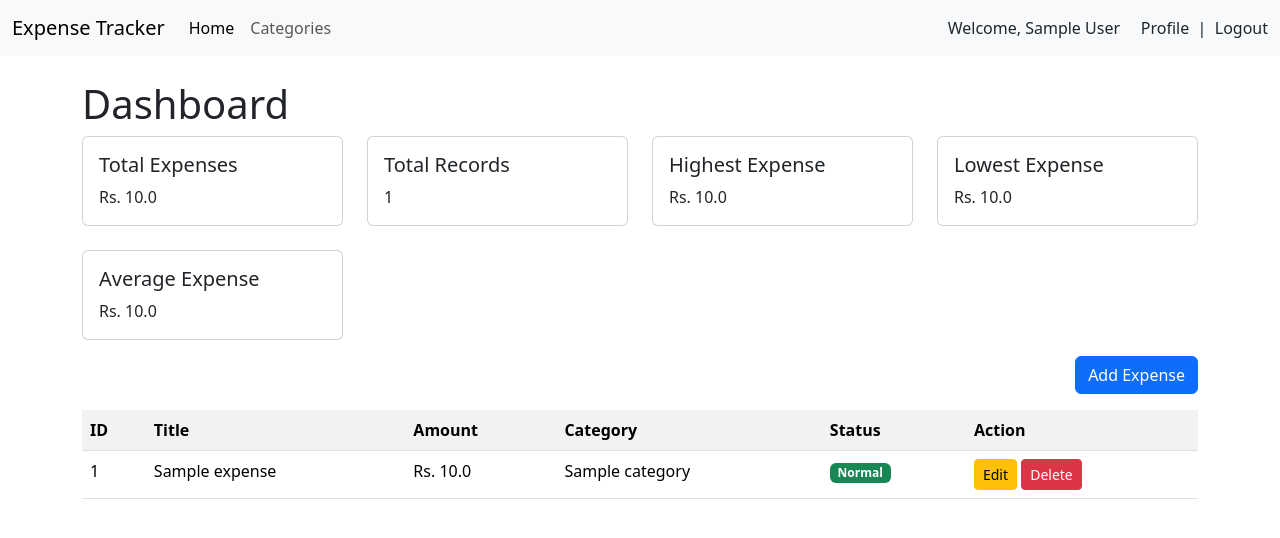
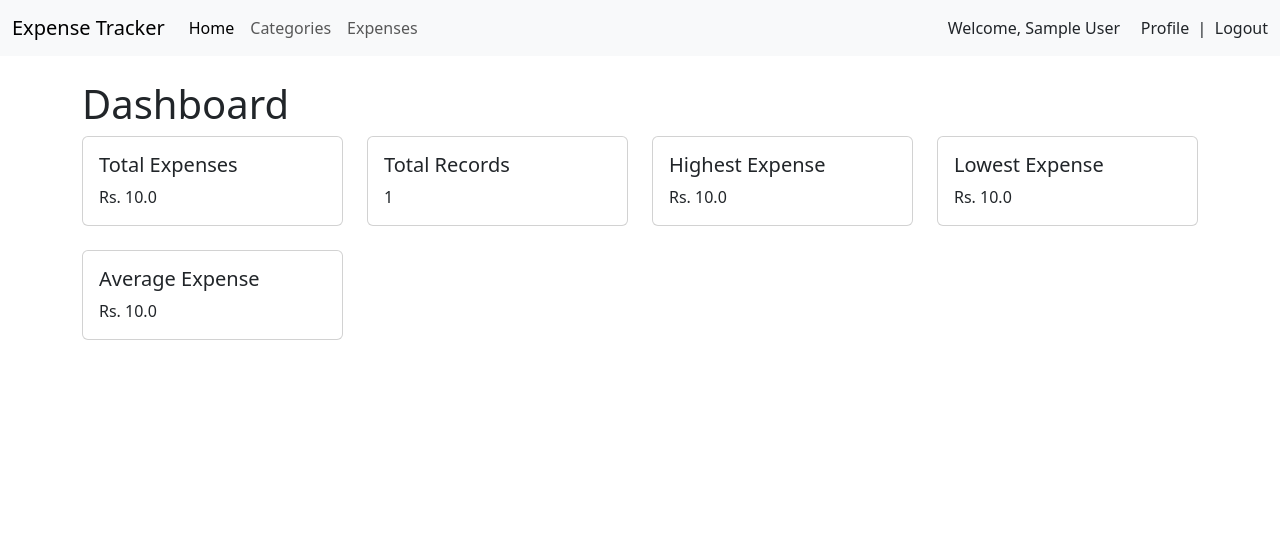
Before and after one commit to akhtarn963/expense-manager, a Flask app: page / in a window 1280 px wide. Shown: the top 538 px of the page. Run offline with Flask 3, Linux system fonts and the light colour scheme; the visitor is signed in with stand-in values (Sample User, id 1); tables that the repository leaves empty hold one stand-in row (values such as "Sample post").

Commit message:
Refactor routes and organize templates by feature

```diff
--- a/app/__init__.py
+++ b/app/__init__.py
@@ -15,10 +15,13 @@ def create_app():
 
     app.jinja_env.globals["format_money"] = format_money
 
-    from app.routes import expense_bp, auth_bp, category_bp
+    from app.routes import dashboard_bp, expense_bp, auth_bp, category_bp, profile_bp
+
+    app.register_blueprint(dashboard_bp)
     app.register_blueprint(expense_bp)
     app.register_blueprint(auth_bp)
     app.register_blueprint(category_bp)
+    app.register_blueprint(profile_bp)
 
     @app.before_request
     def before_request():
--- a/app/routes/__init__.py
+++ b/app/routes/__init__.py
@@ -1,3 +1,5 @@
+from .dashboard_routes import dashboard_bp
 from .expense_routes import expense_bp
 from .auth_routes import auth_bp
 from .category_routes import category_bp
+from .profile_routes import profile_bp
--- a/app/routes/auth_routes.py
+++ b/app/routes/auth_routes.py
@@ -35,7 +35,7 @@ def register():
         flash("Registration successful. Please log in.", "success")
         return redirect(url_for("auth.login"))
 
-    return render_template("register.html")
+    return render_template("auth/register.html")
 
 @auth_bp.route("/login", methods=["GET", "POST"])
 def login():
@@ -47,12 +47,12 @@ def login():
         if user and check_password_hash(user.password, password):
             session["user_id"] = user.id
             flash("Login successful.", "success")
-            return redirect(url_for("expense.home"))
+            return redirect(url_for("dashboard.home"))
         else:
             flash("Invalid email or password.", "danger")
             return redirect(url_for("auth.login"))
 
-    return render_template("login.html")
+    return render_template("auth/login.html")
 
 @auth_bp.route("/logout")
 def logout():
--- a/app/routes/category_routes.py
+++ b/app/routes/category_routes.py
@@ -17,7 +17,7 @@ category_bp = Blueprint("category", __name__)
 @login_required
 def list_categories():
     categories = Category.query.all()
-    return render_template("category.html", categories=categories)
+    return render_template("categories/index.html", categories=categories)
 
 @category_bp.route("/add-category", methods=["GET", "POST"])
 @login_required
@@ -37,7 +37,7 @@ def add_category():
         db.session.commit()
         flash("Category added successfully.", "success")
         return redirect(url_for("category.list_categories"))
-    return render_template("add_category.html")
+    return render_template("categories/add.html")
 
 @category_bp.route("/edit-category/<int:category_id>", methods=["GET", "POST"])
 @login_required
@@ -56,7 +56,7 @@ def edit_category(category_id):
         db.session.commit()
         flash("Category updated successfully.", "success")
         return redirect(url_for("category.list_categories"))
-    return render_template("edit_category.html", category=category)
+    return render_template("categories/edit.html", category=category)
 
 @category_bp.route("/delete-category/<int:category_id>", methods=["POST"])
 @login_required
--- /dev/null
+++ b/app/routes/dashboard_routes.py
@@ -0,0 +1,27 @@
+from flask import (
+    Blueprint,
+    render_template,
+    request,
+    redirect,
+    url_for,
+    session,
+    g,
+    flash
+    )
+from app.models import Expense, db, Category
+from app.utils import calculate_statistics
+from app.decorators import login_required
+
+dashboard_bp = Blueprint("dashboard", __name__)
+
+@dashboard_bp.route("/")
+@login_required
+def home():
+    expenses = Expense.query.filter_by(user_id=g.user.id).all()
+    stats = calculate_statistics(expenses)
+
+    return render_template(
+        "dashboard/index.html",
+        expenses=expenses,
+        stats=stats
+    )
--- a/app/routes/expense_routes.py
+++ b/app/routes/expense_routes.py
@@ -15,14 +15,14 @@ from werkzeug.security import generate_password_hash, check_password_hash
 
 expense_bp = Blueprint("expense", __name__)
 
-@expense_bp.route("/")
+@expense_bp.route("/expenses")
 @login_required
 def home():
     expenses = Expense.query.filter_by(user_id=g.user.id).all()
     stats = calculate_statistics(expenses)
 
     return render_template(
-        "home.html",
+        "expenses/index.html",
         expenses=expenses,
         stats=stats
     )
@@ -47,7 +47,7 @@ def add_expense():
         db.session.commit()
         flash("Expense added successfully.", "success")
         return redirect(url_for("expense.home"))
-    return render_template("add_expense.html", categories=categories)
+    return render_template("expenses/add.html", categories=categories)
 
 @expense_bp.route('/edit-expense/<int:expense_id>', methods=['GET', 'POST'])
 @login_required
@@ -66,7 +66,7 @@ def edit_expense(expense_id):
         flash("Expense updated successfully.", "success")
         return redirect(url_for("expense.home"))
 
-    return render_template("edit_expense.html", expense=expense, categories=categories)
+    return render_template("expenses/edit.html", expense=expense, categories=categories)
 
 @expense_bp.route('/delete-expense/<int:expense_id>', methods=['POST'])
 @login_required
@@ -80,40 +80,3 @@ def delete_expense(expense_id):
     db.session.commit()
     flash("Expense deleted successfully.", "success")
     return redirect(url_for("expense.home"))
-
-@expense_bp.route("/profile")
-@login_required
-def profile():
-    return render_template("profile.html")
-
-@expense_bp.route("/edit-profile", methods=["GET", "POST"])
-@login_required
-def edit_profile():
-    if request.method == "POST":
-        g.user.name = request.form["name"].strip()
-        """ g.user.email = request.form["email"].strip().lower() """
-        db.session.commit()
-        flash("Profile updated successfully.", "success")
-        return redirect(url_for("expense.profile"))
-
-    return render_template("edit_profile.html")
-
-@expense_bp.route("/change-password", methods=["POST"])
-@login_required
-def change_password():
-    old_password = request.form["old_password"]
-    new_password = request.form["new_password"]
-    confirm_password = request.form["confirm_password"]
-    if not check_password_hash(g.user.password, old_password):
-        flash("Invalid old password.", "danger")
-        return redirect(url_for("expense.profile"))
-    if new_password == old_password:
-        flash("New password cannot be the same as the old password.", "danger")
-        return redirect(url_for("expense.profile"))
-    if new_password != confirm_password:
-        flash("New passwords do not match.", "danger")
-        return redirect(url_for("expense.profile"))
-    g.user.password = generate_password_hash(new_password)
-    db.session.commit()
-    flash("Password updated successfully.", "success")
-    return redirect(url_for("expense.profile"))
--- a/app/templates/login.html
+++ b/app/templates/auth/login.html
@@ -1,4 +1,4 @@
-{% extends "layout.html" %}
+{% extends "layouts/base.html" %}
 
 {% block content %}
 
--- a/app/templates/register.html
+++ b/app/templates/auth/register.html
@@ -1,4 +1,4 @@
-{% extends "layout.html" %}
+{% extends "layouts/base.html" %}
 
 {% block content %}
 
--- a/app/templates/add_category.html
+++ b/app/templates/categories/add.html
@@ -1,4 +1,4 @@
-{% extends "layout.html" %}
+{% extends "layouts/base.html" %}
 {% block content %}
     <h1>Add Category</h1>
 
--- a/app/templates/edit_category.html
+++ b/app/templates/categories/edit.html
@@ -1,4 +1,4 @@
-{% extends "layout.html" %}
+{% extends "layouts/base.html" %}
 {% block content %}
     <h1>Edit Category</h1>
         <form action="{{ url_for('category.edit_category', category_id=category.id) }}" method="post">
--- a/app/templates/category.html
+++ b/app/templates/categories/index.html
@@ -1,4 +1,4 @@
-{% extends "layout.html" %}
+{% extends "layouts/base.html" %}
 {% block content %}
     <h1>Categories</h1>
 
--- a/app/templates/home.html
+++ b/app/templates/dashboard/index.html
@@ -1,4 +1,4 @@
-{% extends "layout.html" %}
+{% extends "layouts/base.html" %}
 {% block content %}
     <h1>Dashboard</h1>
 
@@ -44,38 +44,5 @@
             </div>
         </div>
     </div>
-    <div class="clearfix"></div>
-    <a class="btn btn-primary mb-3 mt-3 float-end" href="{{ url_for('expense.add_expense') }}">Add Expense</a>
-    <table class="table table-striped table-hover">
-        <tr>
-            <th>ID</th>
-            <th>Title</th>
-            <th>Amount</th>
-            <th>Category</th>
-            <th>Status</th>
-            <th>Action</th>
-        </tr>
-        {% for expense in expenses %}
-        <tr>
-            <td>{{ expense.id }}</td>
-            <td>{{ expense.title }}</td>
-            <td>{{ format_money(expense.amount) }}</td>
-            <td>{{ expense.category.name }}</td>
-            <td>
-                <span class="badge {{ expense.status_class }}">
-                    {{ expense.status }}
-                </span>
-            </td>
-            <td>
-                <form action="{{ url_for('expense.edit_expense', expense_id=expense.id) }}" method="get" style="display:inline;">
-                    <input class="btn btn-warning btn-sm" type="submit" value="Edit">
-                </form>
-                <form action="{{ url_for('expense.delete_expense', expense_id=expense.id) }}" method="post" style="display:inline;" onsubmit="return confirm('Are you sure you want to delete this expense?');">
-                    <input class="btn btn-danger btn-sm" type="submit" value="Delete">
-                </form>
-            </td>
-        </tr>
-        {% endfor %}
-    </table>
 
 {% endblock %}
--- a/app/templates/add_expense.html
+++ b/app/templates/expenses/add.html
@@ -1,4 +1,4 @@
-{% extends "layout.html" %}
+{% extends "layouts/base.html" %}
 {% block content %}
     <h1>Add Expense</h1>
 
--- a/app/templates/edit_expense.html
+++ b/app/templates/expenses/edit.html
@@ -1,4 +1,4 @@
-{% extends "layout.html" %}
+{% extends "layouts/base.html" %}
 {% block content %}
     <h1>Edit Expense</h1>
         <form action="{{ url_for('expense.edit_expense', expense_id=expense.id) }}" method="post">
--- a/app/templates/layout.html
+++ b/app/templates/layouts/base.html
@@ -17,10 +17,13 @@
     <div class="collapse navbar-collapse" id="navbarSupportedContent">
       <ul class="navbar-nav me-auto mb-2 mb-lg-0">
         <li class="nav-item">
-          <a class="nav-link active" aria-current="page" href="{{ url_for('expense.home') }}">Home</a>
+          <a class="nav-link active" aria-current="page" href="{{ url_for('dashboard.home') }}">Home</a>
         </li>
         <li class="nav-item">
           <a class="nav-link" href="{{ url_for('category.list_categories') }}">Categories</a>
+        </li>
+        <li>
+          <a class="nav-link" href="{{ url_for('expense.home') }}">Expenses</a>
         </li>
       </ul>
       <form class="d-flex">
@@ -29,7 +32,7 @@
       Welcome, {{ g.user.name }}
     {% endif %}
     &nbsp;&nbsp;&nbsp;&nbsp;
-        <a class="nav-link" href="{{ url_for('expense.profile') }}">Profile</a> &nbsp;&nbsp;|&nbsp;&nbsp;
+        <a class="nav-link" href="{{ url_for('profile.profile') }}">Profile</a> &nbsp;&nbsp;|&nbsp;&nbsp;
         <a class="nav-link" href="{{ url_for('auth.logout') }}">Logout</a>
         {% else %}
         <a class="nav-link" href="{{ url_for('auth.register') }}">Create Account</a> &nbsp;&nbsp;|&nbsp;&nbsp; <a class="nav-link" href="{{ url_for('auth.login') }}">Login</a>
--- a/app/templates/edit_profile.html
+++ b/app/templates/profile/edit.html
@@ -1,4 +1,4 @@
-{% extends "layout.html" %}
+{% extends "layouts/base.html" %}
 
 {% block title %}Edit Profile{% endblock %}
 
```
Also changed, not shown: app/routes/profile_routes.py (added, +54 -0 lines), app/templates/expenses/index.html (added, +38 -0 lines), app/templates/profile/change_password.html (renamed from app/templates/profile.html, +3 -9 lines), app/templates/profile/index.html (added, +23 -0 lines).
